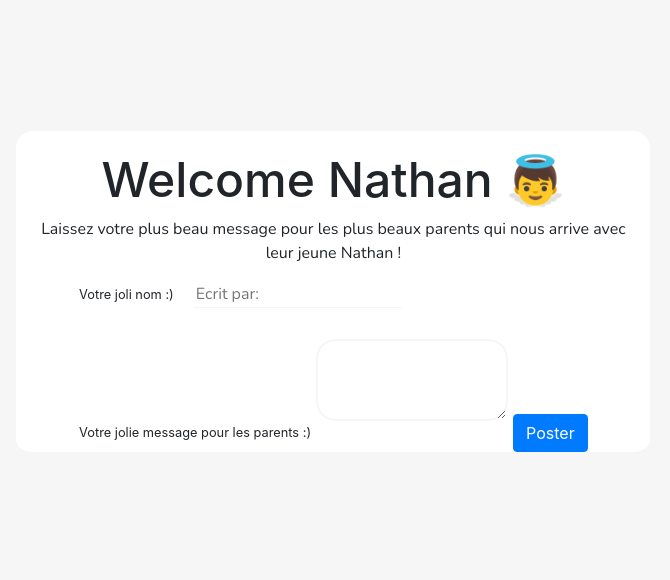
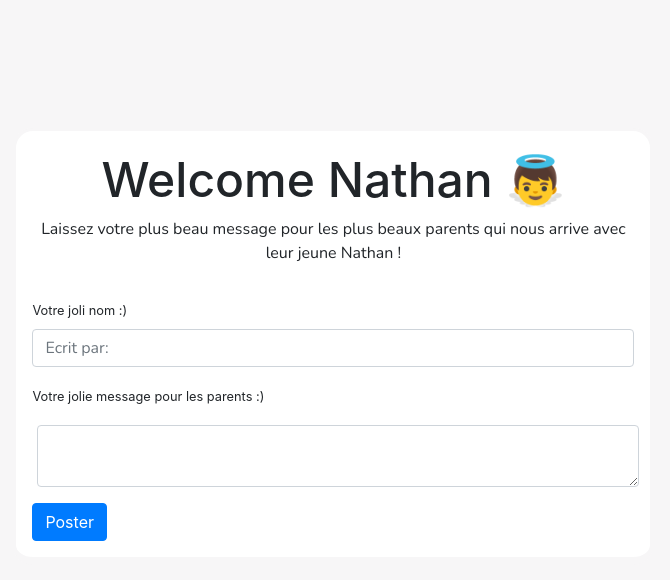
Before and after one commit to Kvin3324/welcome_nathan, a React (Create React App) app: page / in a window 1280 px wide. Shown: the top 580 px of the page, without its empty margins (281-951 px from the left). Built offline with nearby package versions, Linux system fonts and the light colour scheme.

Commit message:
Update style

```diff
--- a/src/App.css
+++ b/src/App.css
@@ -56,7 +56,6 @@ input {
   color: #3A3A3A;
   border-color: #F7F6F7;
   background-color: white;
-  margin-left: 20px;
 }
 
 input::focus {
--- a/src/Welcome.js
+++ b/src/Welcome.js
@@ -2,12 +2,13 @@ import React from "react";
 import { Redirect } from "react-router-dom";
 
 function Welcome() {
+  const [redirect, setRedirect] = React.useState(false);
   const authorInput = React.useRef(null);
   const messageInput = React.useRef(null);
 
-  const [redirect, setRedirect] = React.useState(false);
+  function sendMessage(e) {
+    e.preventDefault();
 
-  function sendMessage() {
     let url;
     if (process.env.NODE_ENV === "development") {
       url = 'http://localhost:3000/api/fuassek';
@@ -40,24 +41,24 @@ function Welcome() {
         <h1 className="title--page">Welcome Nathan 👼</h1>
         <p className="message--content">Laissez votre plus beau message pour les plus beaux parents qui nous arrive avec leur jeune Nathan ! </p>
       </div>
-      <div>
-        <form>
+      <div className="container p-3">
+        <form className="" onSubmit={sendMessage}>
           <div className="form-group">
             <label>
               <small>Votre joli nom :)</small>
             </label>
-            <input type="text" placeholder="Ecrit par:" ref={authorInput}/>
+            <input type="text" placeholder="Ecrit par:" ref={authorInput} className="form-control"/>
           </div>
-          <div>
+          <div className="form-group">
             <label>
               <small>Votre jolie message pour les parents :)</small>
             </label>
             <textarea
-              className="form-group"
+              className="form-control"
               ref={messageInput}
               ></textarea>
-              <button type="submit" className="btn btn-primary">Poster</button>
           </div>
+          <button type="submit" className="btn btn-primary">Poster</button>
         </form>
       </div>
     </section>
```
